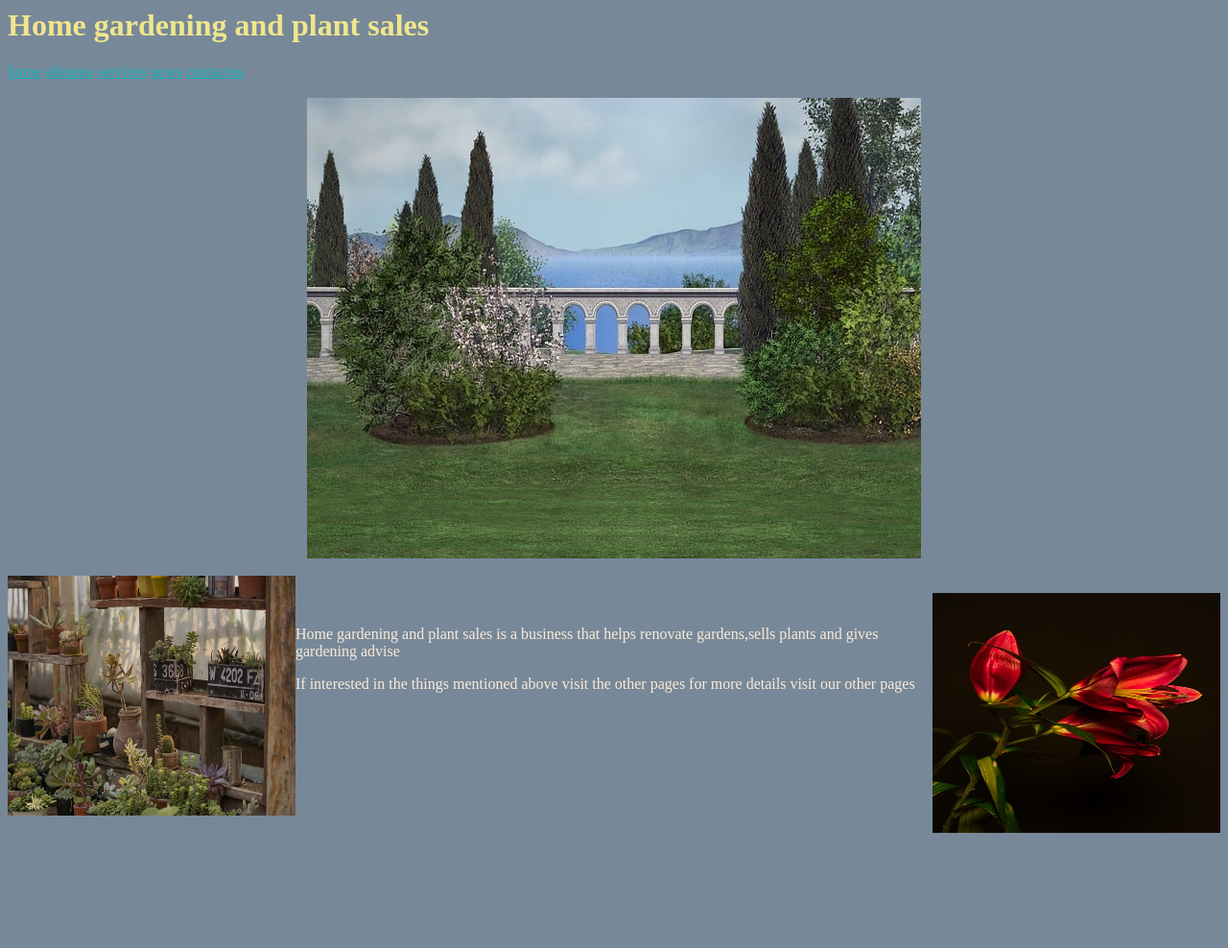
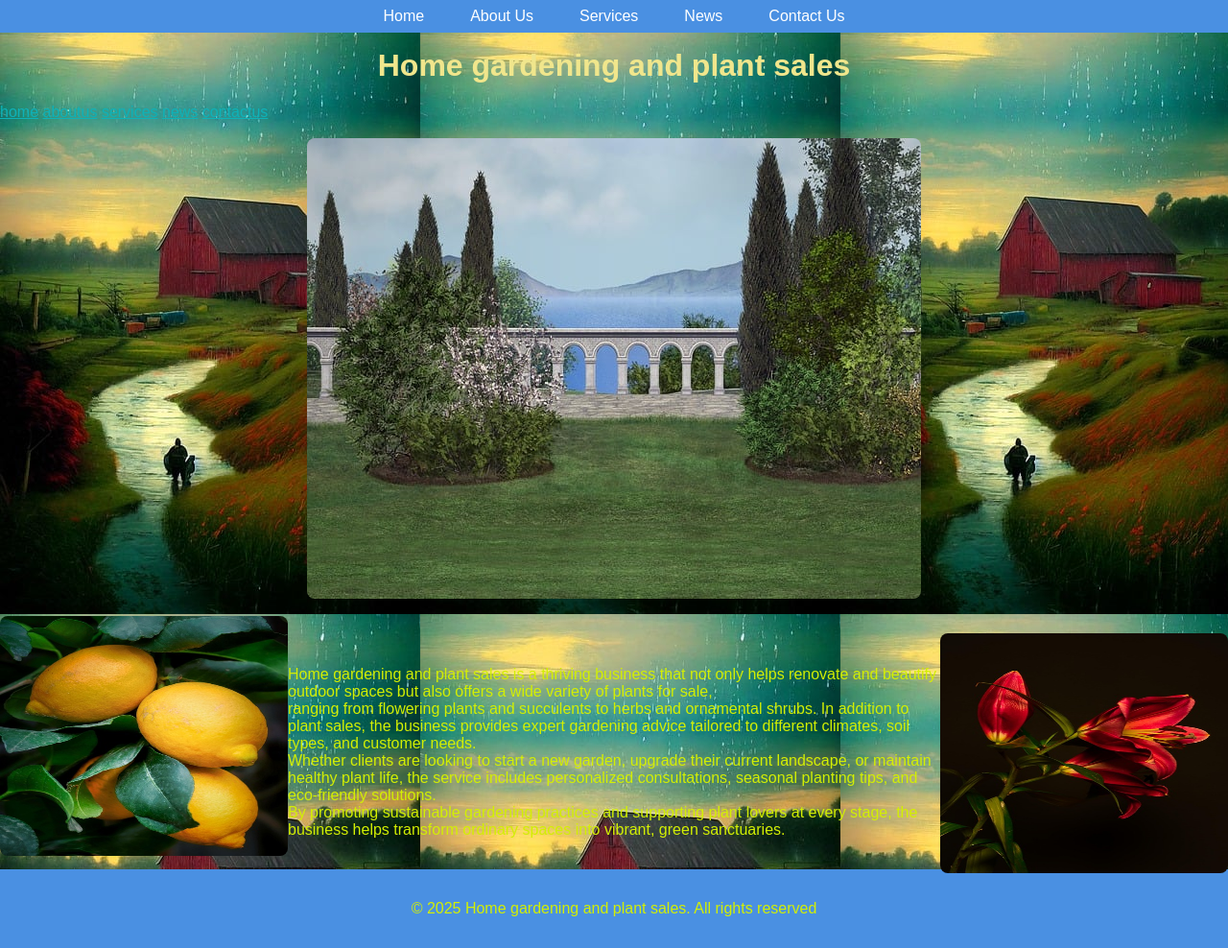
Before and after one commit to Mulatedzi/5020wedeassignment-part2, a plain HTML site: page index.html in a window 1280 px wide. Shown: the whole page at 96% size. Before the commit the page ends 868 px from the top, so only its background shows below. Drawn offline with Linux system fonts and the light colour scheme.

Commit message:
Add files via upload

```diff
--- a/index.html
+++ b/index.html
@@ -4,8 +4,28 @@
 <title >home gardening and plant sales</title>
     </div>
     <link rel="stylesheet" href="themes.css">
+    <style>
+        body{
+            background-image: url(images/shed-7512225_640.jpg);
+        }
+    </style>
+
+
+<link rel="stylesheet" href="../styles.css">
+<script src="../scrip.js" defer></script>
 </head>
 <body >
+
+<nav>
+  <ul>
+    <li><a href="index.html">Home</a></li>
+    <li><a href="aboutus.html">About Us</a></li>
+    <li><a href="services.html">Services</a></li>
+    <li><a href="news.html">News</a></li>
+    <li><a href="contactus.html">Contact Us</a></li>
+  </ul>
+</nav>
+
     <header>
 <h1>Home gardening and plant sales</h1>
 <nav>
@@ -22,11 +42,18 @@
     <img src="images/garden-2095113_640.jpg">
 </div>
 <br>
-<img src="images/nature-5111414_640.jpg" style="float: left;" width="300" height="250">
+<img src="images/lemons-8594421_640.jpg" style="float: left;" width="300" height="250">
 <br>
 <img src="images/lilies-7855265_640.jpg" style="float: right;" width="300" height="250">
 <br>
-<p>Home gardening and plant sales is a business that helps renovate gardens,sells plants and gives gardening advise </p>
-<p>If interested in the things mentioned above visit the other pages for more details visit our other pages</p>
+<p>Home gardening and plant sales is a thriving business that not only helps renovate and beautify outdoor spaces but also offers a wide variety of plants for sale,<br>
+     ranging from flowering plants and succulents to herbs and ornamental shrubs. In addition to plant sales, the business provides expert gardening advice tailored to different climates, soil types, and customer needs.<br>
+      Whether clients are looking to start a new garden, upgrade their current landscape, or maintain healthy plant life, the service includes personalized consultations, seasonal planting tips, and eco-friendly solutions.<br>
+       By promoting sustainable gardening practices and supporting plant lovers at every stage, the business helps transform ordinary spaces into vibrant, green sanctuaries.</p>
+
+
+<footer >
+    <P>&COPY; 2025 Home gardening and plant sales. All rights reserved</P>
+</footer>
 </body>
 </html>
--- a/themes.css
+++ b/themes.css
@@ -1,11 +1,9 @@
-body{
-    background-color: lightslategray;
-}
+
 li{
     color: rgb(51, 17, 242);
 }
 h2{
-    color: red;
+    color: rgb(159, 8, 219);
 }
 h1{
     color: khaki;
@@ -15,8 +13,10 @@ a{
     padding-inline: syntax;
 
 }
+
 p{
-    color: antiquewhite;
+    color: rgb(211, 239, 3);
+
 }
 button{
     background-color: aquamarine;
@@ -30,3 +30,79 @@ button{
 button:hover{
     background-color: blue;
 }
+
+
+/* Theme-specific enhancements */
+body {
+    background: linear-gradient(135deg, #f5f7fa, #c3cfe2);
+    font-family: Arial, sans-serif;
+    color: #333;
+    padding: 0;
+    margin: 0;
+}
+
+nav ul {
+    display: flex;
+    list-style: none;
+    background: #4a90e2;
+    padding: 0.5rem;
+    justify-content: center;
+    gap: 1rem;
+}
+
+nav ul li a {
+    color: white;
+    text-decoration: none;
+    padding: 0.5rem 1rem;
+    border-radius: 0.5rem;
+    transition: background 0.3s ease;
+}
+
+nav ul li a:hover {
+    background: #357ABD;
+}
+
+h1, h2, h3 {
+    font-weight: bold;
+    text-align: center;
+    margin-top: 1rem;
+}
+
+img {
+    max-width: 100%;
+    border-radius: 0.5rem;
+}
+
+.container {
+    max-width: 1200px;
+    margin: auto;
+    padding: 1rem;
+}
+
+footer {
+    background: #4a90e2;
+    color: white;
+    padding: 1rem;
+    text-align: center;
+    margin-top: 2rem;
+}
+
+button {
+    background-color: #4a90e2;
+    color: white;
+    padding: 0.5rem 1rem;
+    border: none;
+    border-radius: 0.5rem;
+    cursor: pointer;
+    transition: background 0.3s;
+}
+
+button:hover {
+    background-color: #357ABD;
+}
+
+@media (max-width: 768px) {
+    nav ul {
+        flex-direction: column;
+    }
+}
```
Also changed, not shown: services.html (+22 -1 lines).
